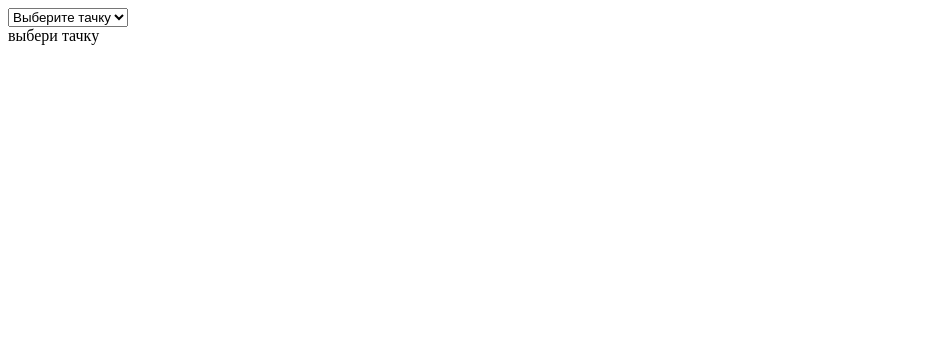
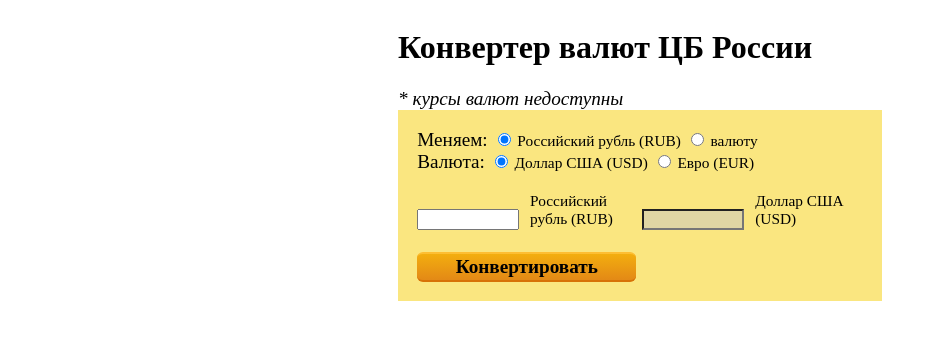
Before and after one commit to slesareva-gala/jsGLO2024strong, a plain HTML site: page index.html in a window 1280 px wide. Shown: the whole page, without its empty margins (0-937 px from the left). Drawn offline with Linux system fonts and the light colour scheme; no server answers.

Commit message:
add Задание урока 28

```diff
--- a/db.json
+++ /dev/null
@@ -1,14 +0,0 @@
-{
-  "cars": [
-    {
-      "brand": "bmw",
-      "model": "M5",
-      "price": 51000
-    },
-    {
-      "brand": "volvo",
-      "model": "V90",
-      "price": 61000
-    }
-  ]
-}
--- a/index.html
+++ b/index.html
@@ -11,11 +11,27 @@
 </head>
 
 <body>
-    <select id="cars">
-        <option value="выбери тачку">Выберите тачку</option>
-    </select>
-    <div class="result"></div>
+    <div class="wrapper">
+        <h1>Конвертер валют ЦБ России</h1>
+        <span id="comment"></span>
+        <form class="converter" id="converter">
+            Меняем:
+            <label><input type="radio" name="in-choise" value="in-rub" checked id="in-rub" /> Российский
+                рубль (RUB)</label>
+            <label><input type="radio" name="in-choise" value="in-cur" id="in-cur" /> валюту </label><br />
+            Валюта:
+            <label><input type="radio" name="currency" value="usd" checked id="usd" /> Доллар США (USD)</label>
+            <label><input type="radio" name="currency" value="eur" id="eur" /> Евро (EUR)</label>
+            <p>
+                <input type="text" name="input-in">
+                <span class="name-in"></span>
+                <input type="text" id="curr-in-curr" readonly>
+                <span class="name-to"></span>
+            </p>
 
+            <div class="button">Конвертировать</div>
+        </form>
+    </div>
 
 </body>
 
--- a/script.js
+++ b/script.js
@@ -1,61 +1,81 @@
-// Урок 28 Задание 1. Выбери тачку
+// Урок 28 Задание 3. Конвертер валют
 "use strict";
 
-// применение обработчика ошибок при подключении слушателя на несуществующий элемент
-const cars = document.querySelector('#cars');
-const result = document.querySelector('.result');
+// вводимые данные формы запроса
+const converter = document.forms.converter.elements;
+// отображаемые данные формы
+const nameIn = document.querySelector('.name-in');
+const nameTo = document.querySelector('.name-to');
+// кнопка конвертирования
+const сonvert = document.querySelector('.converter .button');
 
-// получение по AJAX запросу
-const getData = () => fetch('./db.json')
-    .then(response => response.json())
-    .catch(() => { return { cars: [] }; });
-
-// вывод результа выбора
-const outChoice = (dataCar) => {
-    if (cars.selectedIndex) {
-        let text = ``;
-        dataCar.forEach((car) => {
-            text += `Тачка ${car.brand} ${car.model}
-            Цена: ${car.price}$
-            `;
-        });
-        result.innerText = text;
-    } else {
-        result.textContent = cars[0].value;
-    }
+// курсы
+const exchangeRates = {
+    EUR: "",
+    USD: "",
+    error: true
 };
 
-// формирование списка машинок
-const addCars = () => {
-    getData()
-        .then(data => {
-            data.cars.forEach(car => {
-                const option = document.createElement('option');
-                option.textContent = car.brand;
-                option.value = car.brand;
-                cars.append(option);
-            });
-            outChoice();
-        });
+// отображения выбора валют
+const sayChoice = () => {
+    const currency = {
+        RUB: "Российский рубль (RUB)",
+        EUR: "Евро (EUR)",
+        USD: "Доллар США (USD)"
+    };
+    nameIn.textContent = converter['in-rub'].checked ? currency.RUB :
+        converter.usd.checked ? currency.USD : currency.EUR;
+    nameTo.textContent = converter['in-cur'].checked ? currency.RUB :
+        converter.usd.checked ? currency.USD : currency.EUR;
 };
 
-// отбор бренда машинок
-const selectBrend = (brand) => {
-    getData()
-        .then(data => {
-            const dataCar = data.cars.filter(car => car.brand.includes(brand));
-            outChoice(dataCar);
-        });
-};
+document.forms.converter.addEventListener('change', (e) => {
+    if (e.target.name === 'in-choise' || e.target.name === 'currency') {
+        sayChoice();
+        converter['curr-in-curr'].value = '';
+    }
+});
+document.forms.converter.addEventListener('input', (e) => {
+    if (e.target.name === 'input-in') {
+        e.target.value = e.target.value.replace(/\D+/gi, "");
+        converter['curr-in-curr'].value = '';
+    }
+});
+document.forms.converter.addEventListener('submit', (e) => {
+    e.preventDefault();
+});
 
-// выбор машинки
-cars.addEventListener('change', (e) => {
-    if (e.target.selectedIndex) {
-        selectBrend(e.target[e.target.selectedIndex].value);
+// конвертация
+сonvert.addEventListener('click', (e) => {
+    const inCurr = converter['in-rub'].checked ? 'RUB' :
+        converter.usd.checked ? 'USD' : 'EUR';
+    const toCurr = converter['in-cur'].checked ? 'RUB' :
+        converter.usd.checked ? 'USD' : 'EUR';
+    let value = 0;
+    if (exchangeRates.error) {
+    } else if (inCurr === 'RUB') {
+        value = Math.round(+converter['input-in'].value / exchangeRates[toCurr] * 10000) / 10000;
     } else {
-        outChoice();
+        value = Math.round(+converter['input-in'].value * exchangeRates[inCurr] * 10000) / 10000;
     }
+    converter['curr-in-curr'].value = value ? +value.toFixed(4) : '';
 });
 
 
-addCars();
+fetch("https://www.cbr-xml-daily.ru/daily_json.js")
+    .then(response => response.json())
+    .then((data) => {
+        exchangeRates.EUR = data.Valute.EUR.Value;
+        exchangeRates.USD = data.Valute.USD.Value;
+        document.getElementById('comment').textContent =
+            `* по официальному курсу на ${data.Date.slice(8, 10) + data.Date.slice(4, 8) + data.Date.slice(0, 4)}`;
+        exchangeRates.error = false;
+    })
+    .catch(error => {
+        exchangeRates.EUR = '';
+        exchangeRates.USD = '';
+        document.getElementById('comment').textContent = '* курсы валют недоступны ';
+        exchangeRates.error = true;
+    });
+// текущий выбор валют
+sayChoice();
--- a/style.css
+++ b/style.css
@@ -0,0 +1,70 @@
+.wrapper {
+    display: block;
+    position: absolute;
+    width: fit-content;
+    height: fit-content;
+    left: 0;
+    right: 0;
+    margin: auto;
+}
+
+#comment {
+    display: block;
+    font-size: 1.2rem;
+    font-style: italic;
+}
+
+.converter {
+    position: relative;
+    width: fit-content;
+    padding: 1em;
+    background-color: rgb(250, 230, 128);
+    overflow: hidden;
+    font-size: 1.2rem;
+    cursor: default;
+}
+
+.converter label {
+    width: 6em;
+    font-size: 0.8em;
+    cursor: pointer;
+}
+
+.converter input[type="text"] {
+    display: inline-block;
+    position: relative;
+    width: 7em;
+    margin: 0 .5em .2em 0;
+}
+
+.converter #curr-in-curr {
+    background-color: rgba(200, 200, 200, 0.5);
+    cursor: default;
+}
+
+.converter span {
+    display: inline-block;
+    width: 7em;
+    font-size: 0.8em;
+}
+
+.converter .button {
+    display: inline-block;
+    padding: .1em 2em;
+    border-width: 2px 0;
+    border-style: solid none;
+    border-color: #FDBE33 #000 #D77206;
+    border-radius: 6px;
+    background: linear-gradient(#F3AE0F, #E38916) #E38916;
+    font-weight: bold;
+    transition: 0.2s;
+    cursor: pointer;
+}
+
+.converter .button:hover {
+    background: linear-gradient(#f5ae00, #f59500) #f5ae00;
+}
+
+.converter .button:active {
+    background: linear-gradient(#f59500, #f5ae00) #f59500;
+}
```
